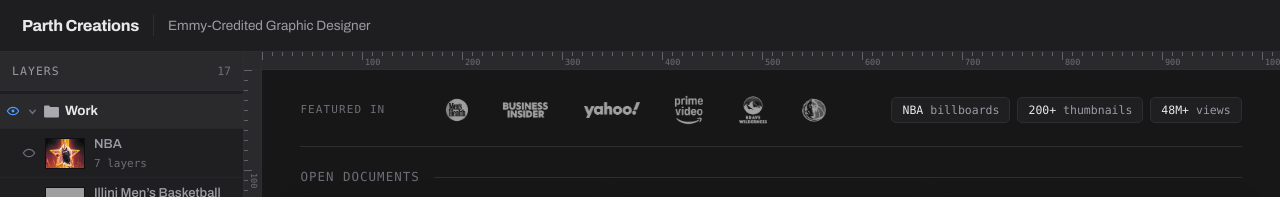
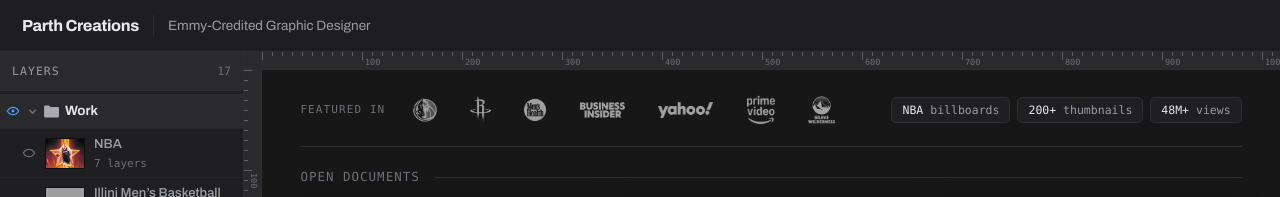
Before and after one commit to pshukl21/portfolio, a React (Vite) app: page / in a window 1280 px wide. Shown: the top 197 px of the page. Built offline with nearby package versions, Linux system fonts and the light colour scheme; grey boxes are pictures that could not be loaded; the HTML template or start-up script is replaced by a standard one.

Commit message:
Static logo row, working tooltips

```diff
--- a/src/components/Featured.jsx
+++ b/src/components/Featured.jsx
@@ -1,44 +1,29 @@
 import site from '../site.json'
-
-// Past this many, the row starts scrolling instead of wrapping.
-const SCROLL_AFTER = 6
 
 /**
  * Logo band for places the work has appeared, with the headline stats on the
  * same line. Both lists live in site.json, so they're editable in the CMS.
- *
- * Once there are more logos than fit comfortably, the row becomes a ticker —
- * the list is rendered twice and the track slides by half its width, so the
- * loop is seamless.
  */
 export default function Featured() {
   const items = site.featured ?? []
   const chips = site.chips ?? []
   if (!items.length && !chips.length) return null
 
-  const scroll = items.length > SCROLL_AFTER
-  const pass = scroll ? [...items, ...items] : items
-
   return (
     <section className="feat" aria-label="Featured in">
       {items.length > 0 && (
         <>
           <p className="feat-label">{site.featured_label || 'Featured in'}</p>
-
-          <div className={`feat-view${scroll ? ' scrolling' : ''}`}>
-            <ul
-              className="feat-row"
-              style={scroll ? { '--marquee': `${items.length * 4.5}s` } : undefined}
-            >
-              {pass.map((f, i) => {
+          <ul className="feat-row">
+            {items.map((f) => {
               const mark = (
                 <>
-                    <img src={f.logo} alt={i < items.length ? f.name : ''} loading="lazy" />
+                  <img src={f.logo} alt={f.name} loading="lazy" />
                   <span className="feat-tip" aria-hidden="true">{f.name}</span>
                 </>
               )
               return (
-                  <li key={`${f.name}-${i}`} aria-hidden={i >= items.length}>
+                <li key={f.name}>
                   {f.url ? (
                     <a href={f.url} target="_blank" rel="noreferrer">{mark}</a>
                   ) : (
@@ -48,7 +33,6 @@
               )
             })}
           </ul>
-          </div>
         </>
       )}
 
--- a/src/theme.css
+++ b/src/theme.css
@@ -178,39 +178,18 @@
 
 /* ---------- project cards as open documents ---------- */
 /* featured-in logo band, with the headline stats on the same line */
-.feat { display: flex; align-items: center; gap: clamp(16px, 2.6vw, 30px);
+.feat { display: flex; align-items: center; gap: clamp(16px, 2.4vw, 28px);
   flex-wrap: wrap; padding: 4px 0 20px; margin-bottom: 20px;
   border-bottom: 1px solid var(--hair); }
 .feat-label { margin: 0; flex: none; font-family: var(--mono); font-size: 11px;
   letter-spacing: .1em; text-transform: uppercase; color: var(--faint); }
-
-.feat-view { min-width: 0; }
 .feat-row { list-style: none; margin: 0; padding: 0; display: flex;
-  align-items: center; flex-wrap: wrap; gap: clamp(18px, 2.8vw, 38px); }
+  align-items: center; flex-wrap: wrap; gap: clamp(18px, 2.6vw, 34px); }
 .feat-row li { display: flex; align-items: center; }
 .feat-mark, .feat-row a { position: relative; display: block; }
 .feat-row img { height: 32px; width: auto; display: block;
   opacity: .6; transition: opacity .18s; }
 .feat-row li:hover img { opacity: 1; }
-
-/* ticker: once the list outgrows the row, slide a doubled track by half */
-.feat-view.scrolling { flex: 1 1 260px; overflow: hidden;
-  mask-image: linear-gradient(90deg, transparent, #000 40px,
-    #000 calc(100% - 40px), transparent);
-  -webkit-mask-image: linear-gradient(90deg, transparent, #000 40px,
-    #000 calc(100% - 40px), transparent); }
-.feat-view.scrolling .feat-row { flex-wrap: nowrap; width: max-content;
-  animation: feat-marquee var(--marquee, 30s) linear infinite; }
-.feat-view.scrolling:hover .feat-row { animation-play-state: paused; }
-@keyframes feat-marquee {
-  from { transform: translateX(0); }
-  to   { transform: translateX(-50%); }
-}
-@media (prefers-reduced-motion: reduce) {
-  .feat-view.scrolling { overflow-x: auto; mask-image: none;
-    -webkit-mask-image: none; }
-  .feat-view.scrolling .feat-row { animation: none; }
-}
 
 /* name on hover — sits below the logo, clear of the ruler above */
 .feat-tip { position: absolute; left: 50%; top: calc(100% + 9px);
```
Lines whose indentation alone changed are shown as unchanged.
